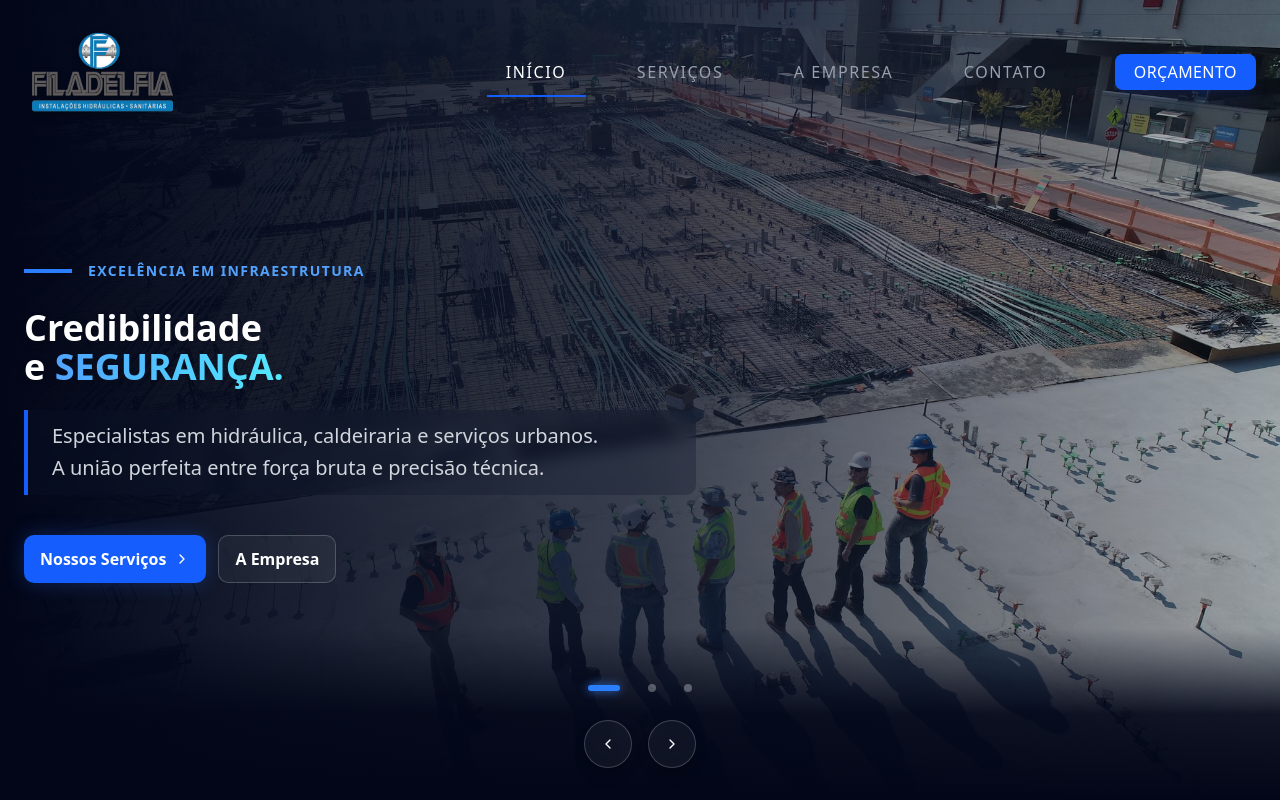
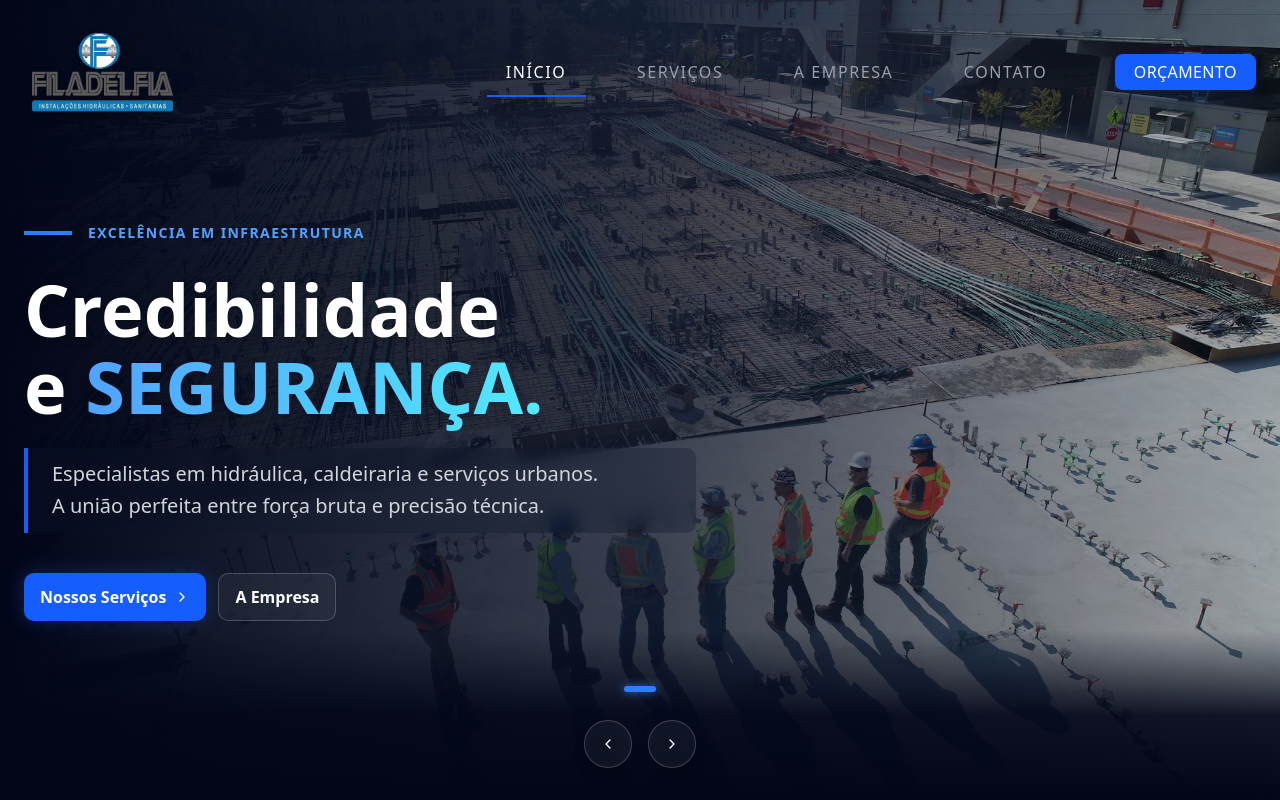
Before and after one commit to victorbraga8/filadelfia-obras, a React (Vite) app: page / in a window 1280 px wide. Shown: the top 800 px of the page. Built offline with nearby package versions, Linux system fonts and the light colour scheme.

Commit message:
feat:updated font size

```diff
--- a/src/components/clients.tsx
+++ b/src/components/clients.tsx
@@ -29,9 +29,9 @@ export default function ClientsSection() {
           <div className="h-px w-8 md:w-12 bg-linear-to-l from-transparent to-blue-600"></div>
         </div>
 
-        <h3 className="text-2xl md:text-2xl lg:text-3xl text-white tracking-tight mb-4">
+        <h3 className="text-2xl! md:text-2xl! lg:text-3xl! text-white tracking-tight mb-4">
           Parceiros que constroem <br className="" />
-          <span className="text-4xl! md:text-5xl font-bold">o Rio conosco</span>
+          <span className="text-4xl! md:text-5xl! font-bold">o Rio conosco</span>
         </h3>
 
         <p className="text-slate-400 max-w-2xl mx-auto text-sm md:text-base font-medium">
--- a/src/components/hero.tsx
+++ b/src/components/hero.tsx
@@ -18,34 +18,34 @@ const slides = [
     primaryBtn: "Nossos Serviços",
     secondaryBtn: "A Empresa"
   },
-  {
-    id: 2,
-    image: "/caminhao-1.png",
-    subtitle: "Frota Própria e Especializada",
-    title: (
-      <>
-        Tecnologia em <br />
-        <span className="text-transparent bg-clip-text bg-linear-to-r from-orange-400 to-yellow-300 font-black uppercase">Saneamento.</span>
-      </>
-    ),
-    description: "Operamos com caminhões de sucção a vácuo e hidrojateamento de alta performance. Equipamentos modernos para limpeza de fossas.",
-    primaryBtn: "Solicitar Caminhão",
-    secondaryBtn: "Ver Frota"
-  },
-  {
-    id: 3,
-    image: "/industrial-1.avif",
-    subtitle: "Manutenção Industrial",
-    title: (
-      <>
-        Profissionais <br />
-        <span className="text-transparent bg-clip-text bg-linear-to-r from-blue-400 to-indigo-300 font-black uppercase">Capacitados</span>
-      </>
-    ),
-    description: "Equipes certificadas em solda, montagem eletromecânica e manutenção preventiva. Garantia de continuidade operacional.",
-    primaryBtn: "Falar com Engenheiro",
-    secondaryBtn: "Projetos"
-  }
+  // {
+  //   id: 2,
+  //   image: "/caminhao-1.png",
+  //   subtitle: "Frota Própria e Especializada",
+  //   title: (
+  //     <>
+  //       Tecnologia em <br />
+  //       <span className="text-transparent bg-clip-text bg-linear-to-r from-orange-400 to-yellow-300 font-black uppercase">Saneamento.</span>
+  //     </>
+  //   ),
+  //   description: "Operamos com caminhões de sucção a vácuo e hidrojateamento de alta performance. Equipamentos modernos para limpeza de fossas.",
+  //   primaryBtn: "Solicitar Caminhão",
+  //   secondaryBtn: "Ver Frota"
+  // },
+  // {
+  //   id: 3,
+  //   image: "/industrial-1.avif",
+  //   subtitle: "Manutenção Industrial",
+  //   title: (
+  //     <>
+  //       Profissionais <br />
+  //       <span className="text-transparent bg-clip-text bg-linear-to-r from-blue-400 to-indigo-300 font-black uppercase">Capacitados</span>
+  //     </>
+  //   ),
+  //   description: "Equipes certificadas em solda, montagem eletromecânica e manutenção preventiva. Garantia de continuidade operacional.",
+  //   primaryBtn: "Falar com Engenheiro",
+  //   secondaryBtn: "Projetos"
+  // }
 ];
 
 export default function Hero({ scrollToSection }: any) {
@@ -123,7 +123,7 @@ export default function Hero({ scrollToSection }: any) {
             </div>
 
             <div className="min-h-35 flex justify-center flex-col sm:min-h-37.5 md:min-h-0">
-              <h1 className="text-4xl! leading-[1.06] sm:text-5xl md:text-6xl lg:text-7xl font-bold text-white mb-5 md:mb-6 drop-shadow-lg">
+              <h1 className="text-4xl! leading-[1.06] sm:text-5xl md:text-6xl! lg:text-7xl! font-bold text-white mb-5 md:mb-6 drop-shadow-lg">
                 {slides[current].title}
               </h1>
             </div>
```
